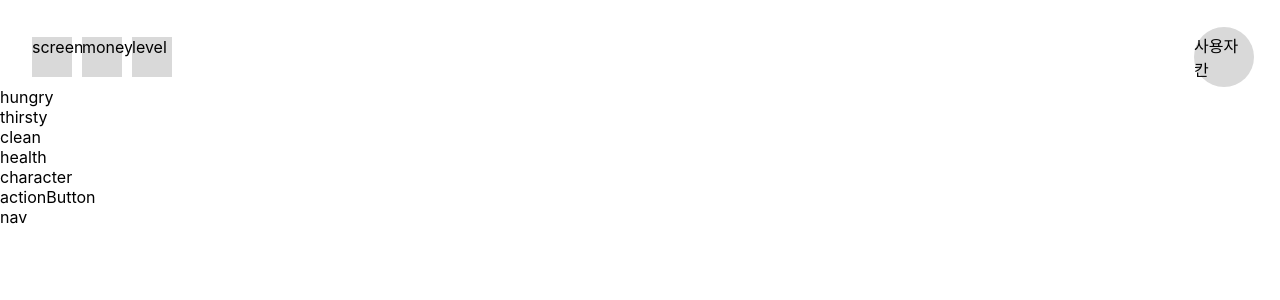
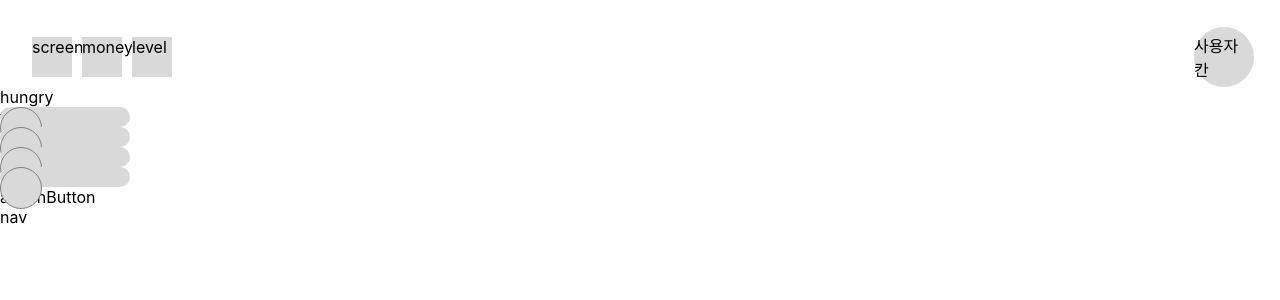
Before and after one commit to wafflestudio/wackathon-temp, a React (Create React App) app in the folder frontend/: page / in a window 1280 px wide. Shown: the top 300 px of the page. Built offline with nearby package versions, Linux system fonts and the light colour scheme.

Commit message:
status css temp

```diff
--- a/frontend/src/components/status/status.module.scss
+++ b/frontend/src/components/status/status.module.scss
@@ -0,0 +1,18 @@
+.name {
+  align-items: center; //temp
+}
+.total {
+  position: absolute;
+  width: 130px;
+  height: 20px;
+  background: #d9d9d9;
+  border-radius: 10px;
+}
+.current {
+  position: absolute;
+  width: 40px;
+  height: 40px;
+  background: #d9d9d9;
+  border: 1px solid #828282;
+  border-radius: 50%;
+}
--- a/frontend/src/components/status/status.tsx
+++ b/frontend/src/components/status/status.tsx
@@ -1,10 +1,17 @@
 import React, { useState } from 'react';
 import { StatusType } from '../../lib/types';
+import styles from './status.module.scss';
 
 type ItemType = {
   item: StatusType;
 };
 
 export default function Status({ item }: ItemType) {
-  return <div>{item.name}</div>;
+  return (
+    <div className={styles.container}>
+      <div className={styles.name}>{item.name}</div>
+      <div className={styles.total}></div>
+      <div className={styles.current}></div>
+    </div>
+  );
 }
--- a/frontend/src/components/status/statusContainer.module.scss
+++ b/frontend/src/components/status/statusContainer.module.scss
@@ -0,0 +1,4 @@
+.container {
+  position: relative;
+  display: grid;
+}
--- a/frontend/src/components/status/statusContainer.tsx
+++ b/frontend/src/components/status/statusContainer.tsx
@@ -1,6 +1,7 @@
 import React, { useState } from 'react';
 import Status from './status';
 import { StatusType } from '../../lib/types';
+import styles from './statusContainer.module.scss';
 
 const initialStatus: StatusType[] = [
   {
@@ -26,7 +27,7 @@ export default function StatusContainer() {
 
   //status.map
   return (
-    <div>
+    <div className={styles.container}>
       {status.map((item) => {
         return <Status key={item.name} item={item}></Status>;
       })}
```
